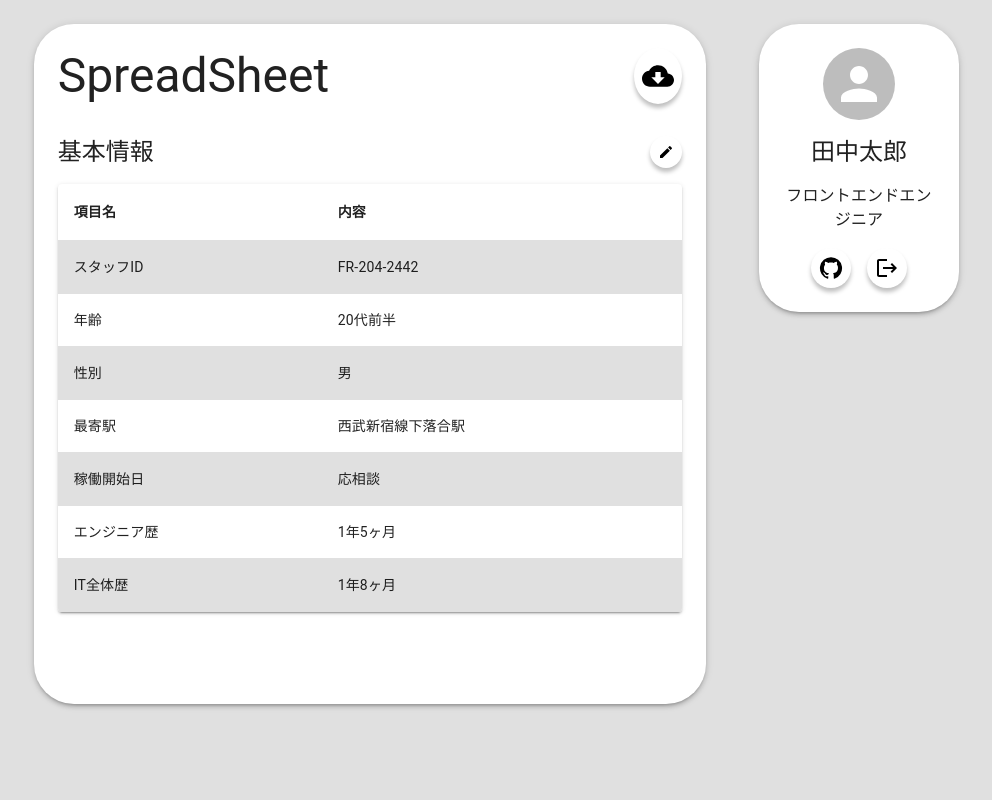
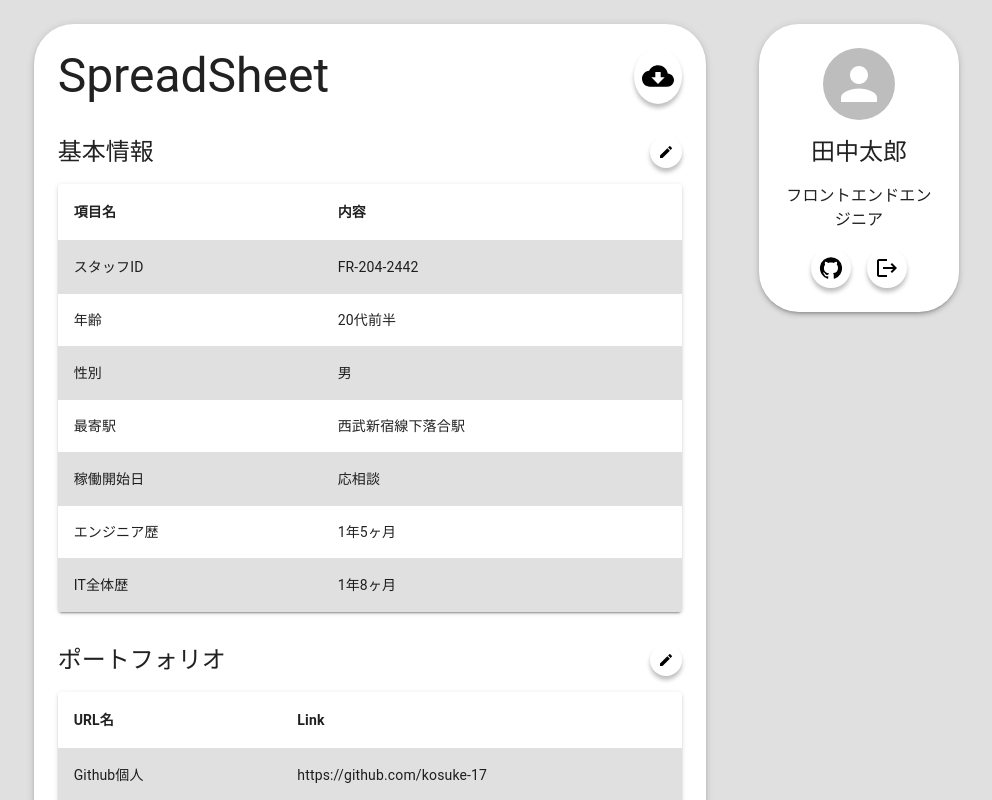
Before and after one commit to kosuke-17/techfolio, a Next.js app in the folder client/: page /home in a window 1280 px wide. Shown: the top 800 px of the page, without its empty margins (217-1209 px from the left). Built offline with nearby package versions, Linux system fonts and the light colour scheme.

Commit message:
create PortfolioUrlList

```diff
--- a/client/src/components/presentations/LayoutMain/index.tsx
+++ b/client/src/components/presentations/LayoutMain/index.tsx
@@ -1,14 +1,13 @@
 import { FC, ReactNode } from 'react'
 import { styled } from '@mui/material/styles'
-import { Box } from '@mui/material'
 
 type Props = {
   children: ReactNode
 }
 
 const StyledLayoutMain = styled('main')(({ theme }) => ({
-  width: '100vw',
-  height: '100vh',
+  minWidth: '100vw',
+  minHeight: '100vh',
   backgroundColor: theme.palette.primary.light,
 }))
 
--- /dev/null
+++ b/client/src/components/presentations/LayoutTable/index.tsx
@@ -0,0 +1,14 @@
+import { styled } from '@mui/material/styles'
+import Stack from '@mui/material/Stack'
+import type { ReactNode } from 'react'
+
+const StyledLayoutTable = styled(Stack)(({ theme }) => ({
+  paddingTop: theme.spacing(2),
+}))
+
+const LayoutTable = (params: { children: ReactNode }) => {
+  const { children } = params
+  return <StyledLayoutTable spacing={2}>{children}</StyledLayoutTable>
+}
+
+export default LayoutTable
--- /dev/null
+++ b/client/src/components/presentations/TableHeader/index.tsx
@@ -0,0 +1,28 @@
+import EditIcon from '@mui/icons-material/Edit'
+import Box from '@mui/material/Box'
+import { styled } from '@mui/material/styles'
+import Typography from '@mui/material/Typography'
+import IconButton from '../atoms/IconButton'
+
+const StyledTableHeader = styled(Box)(({ theme }) => ({
+  paddingTop: theme.spacing(2),
+  display: 'flex',
+  justifyContent: 'space-between',
+}))
+
+const TableHeader = (params: { title: string; onClick: () => void }) => {
+  const { title, onClick } = params
+
+  return (
+    <StyledTableHeader>
+      <Typography variant='h5'>{title}</Typography>
+      <IconButton
+        icon={EditIcon}
+        onClick={onClick}
+        iconSx={{ color: 'common.black', fontSize: '16px' }}
+      />
+    </StyledTableHeader>
+  )
+}
+
+export default TableHeader
--- /dev/null
+++ b/client/src/components/templates/PortfolioUrlList/index.tsx
@@ -0,0 +1,24 @@
+import LayoutTable from '@/components/presentations/LayoutTable'
+import TableHeader from '@/components/presentations/TableHeader'
+import React from 'react'
+import TableContainer from '../../presentations/TableContainer'
+
+const PortfolioUrlList = () => {
+  const colums = [{ name: 'URL名' }, { name: 'Link' }]
+  const rows = [
+    { name: 'Github個人', content: 'https://github.com/kosuke-17' },
+    { name: 'Github会社', content: 'https://github.com/tamura17' },
+    { name: 'ブログ投稿サイト', content: 'https://github.com/kosuke-17/Qiish' },
+  ]
+  const goToEdit = () => {
+    console.log('ポートフォリオ編集ページに遷移')
+  }
+  return (
+    <LayoutTable>
+      <TableHeader title='ポートフォリオ' onClick={goToEdit} />
+      <TableContainer colums={colums} rows={rows} />
+    </LayoutTable>
+  )
+}
+
+export default PortfolioUrlList
--- a/client/src/components/templates/SpreadSheet/index.tsx
+++ b/client/src/components/templates/SpreadSheet/index.tsx
@@ -8,21 +8,21 @@ import { styled } from '@mui/material/styles'
 import ContentCenter from '@/components/presentations/ContentCenter'
 import UserInformation from '@/components/templates/UserInformation'
 import IconButton from '@/components/presentations/atoms/IconButton'
+import PortfolioUrlList from '@/components/templates/PortfolioUrlList'
 
 const StyledSpreadSheetHeader = styled(Box)(({ theme }) => ({
-  paddingTop: theme.spacing(3),
   display: 'flex',
   justifyContent: 'space-between',
 }))
 
-const download = () => {
-  console.log('ダウンロード処理')
-}
+const SpreadSheet = () => {
+  const download = () => {
+    console.log('ダウンロード処理')
+  }
 
-const SpreadSheet = () => {
   return (
-    <ContentCenter sx={{ pt: 3 }}>
-      <Paper sx={{ borderRadius: 10, px: 3 }} elevation={3}>
+    <ContentCenter sx={{ py: 3 }}>
+      <Paper sx={{ py: 3, borderRadius: 10, px: 3 }} elevation={3}>
         <StyledSpreadSheetHeader>
           <Typography variant='h3'>SpreadSheet</Typography>
           <IconButton
@@ -33,6 +33,8 @@ const SpreadSheet = () => {
         </StyledSpreadSheetHeader>
 
         <UserInformation />
+
+        <PortfolioUrlList />
       </Paper>
     </ContentCenter>
   )
--- a/client/src/components/templates/UserInformation/index.tsx
+++ b/client/src/components/templates/UserInformation/index.tsx
@@ -1,22 +1,6 @@
-import EditIcon from '@mui/icons-material/Edit'
-import { styled } from '@mui/material/styles'
-import Typography from '@mui/material/Typography'
-import Stack from '@mui/material/Stack'
-import Box from '@mui/material/Box'
-
-import IconButton from '@/components/presentations/atoms/IconButton'
 import TableContainer from '@/components/presentations/TableContainer'
-
-const StyledUserInformation = styled(Stack)(({ theme }) => ({
-  height: 600,
-  paddingTop: theme.spacing(2),
-}))
-
-const StyledTableHeader = styled(Box)(({ theme }) => ({
-  paddingTop: theme.spacing(2),
-  display: 'flex',
-  justifyContent: 'space-between',
-}))
+import TableHeader from '@/components/presentations/TableHeader'
+import LayoutTable from '@/components/presentations/LayoutTable'
 
 const UserInformation = () => {
   const colums = [{ name: '項目名' }, { name: '内容' }]
@@ -32,18 +16,12 @@ const UserInformation = () => {
   const goToEdit = () => {
     console.log('基本情報編集ページに遷移')
   }
+
   return (
-    <StyledUserInformation spacing={2}>
-      <StyledTableHeader>
-        <Typography variant='h5'>基本情報</Typography>
-        <IconButton
-          icon={EditIcon}
-          onClick={goToEdit}
-          iconSx={{ color: 'common.black', fontSize: '16px' }}
-        />
-      </StyledTableHeader>
+    <LayoutTable>
+      <TableHeader title='基本情報' onClick={goToEdit} />
       <TableContainer colums={colums} rows={rows} />
-    </StyledUserInformation>
+    </LayoutTable>
   )
 }
 
--- a/client/src/pages/home.tsx
+++ b/client/src/pages/home.tsx
@@ -6,7 +6,6 @@ import ProfileCard from '@/components/templates/ProfileCard'
 
 const HomePage = () => {
   return (
-    <>
     <Box sx={{ flexGrow: 1 }}>
       <Grid container>
         <Grid item xs={3} md={2}>
@@ -20,7 +19,6 @@ const HomePage = () => {
         </Grid>
       </Grid>
     </Box>
-    </>
   )
 }
 
```
Lines whose indentation alone changed are shown as unchanged.
